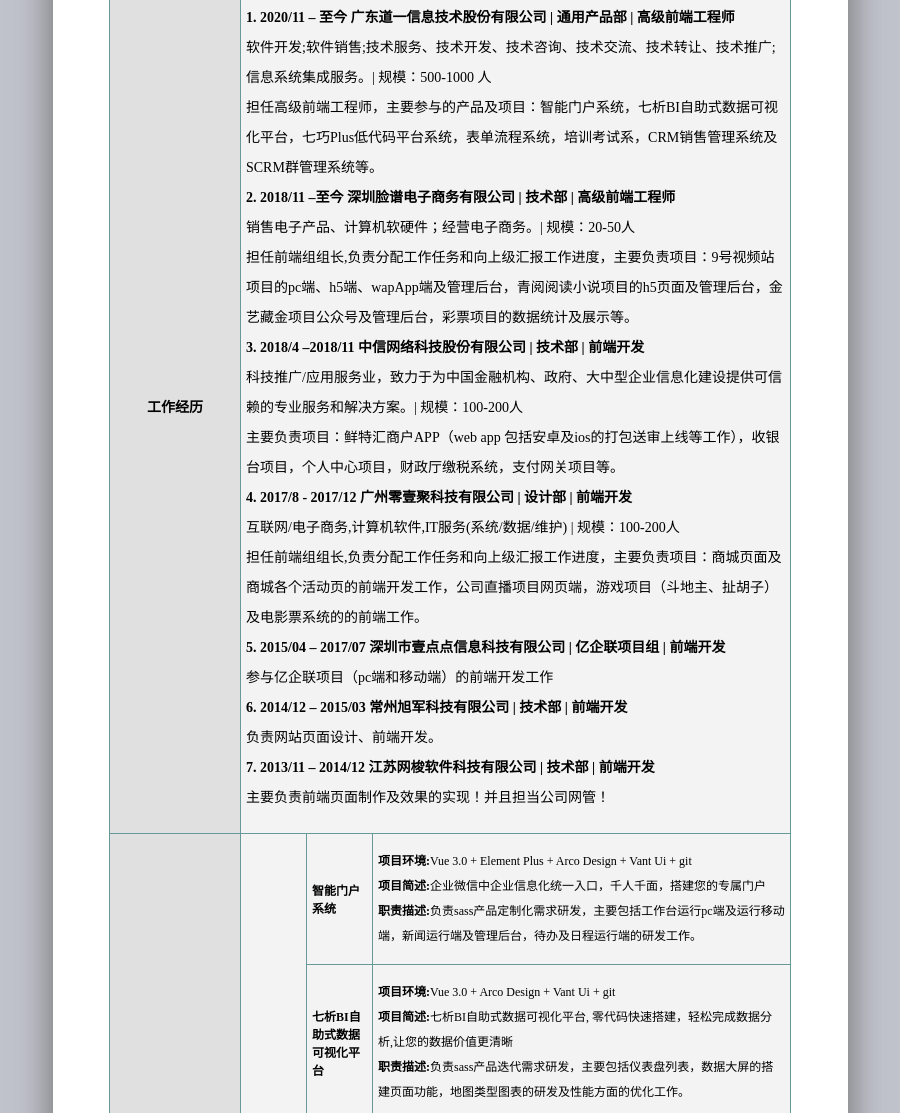
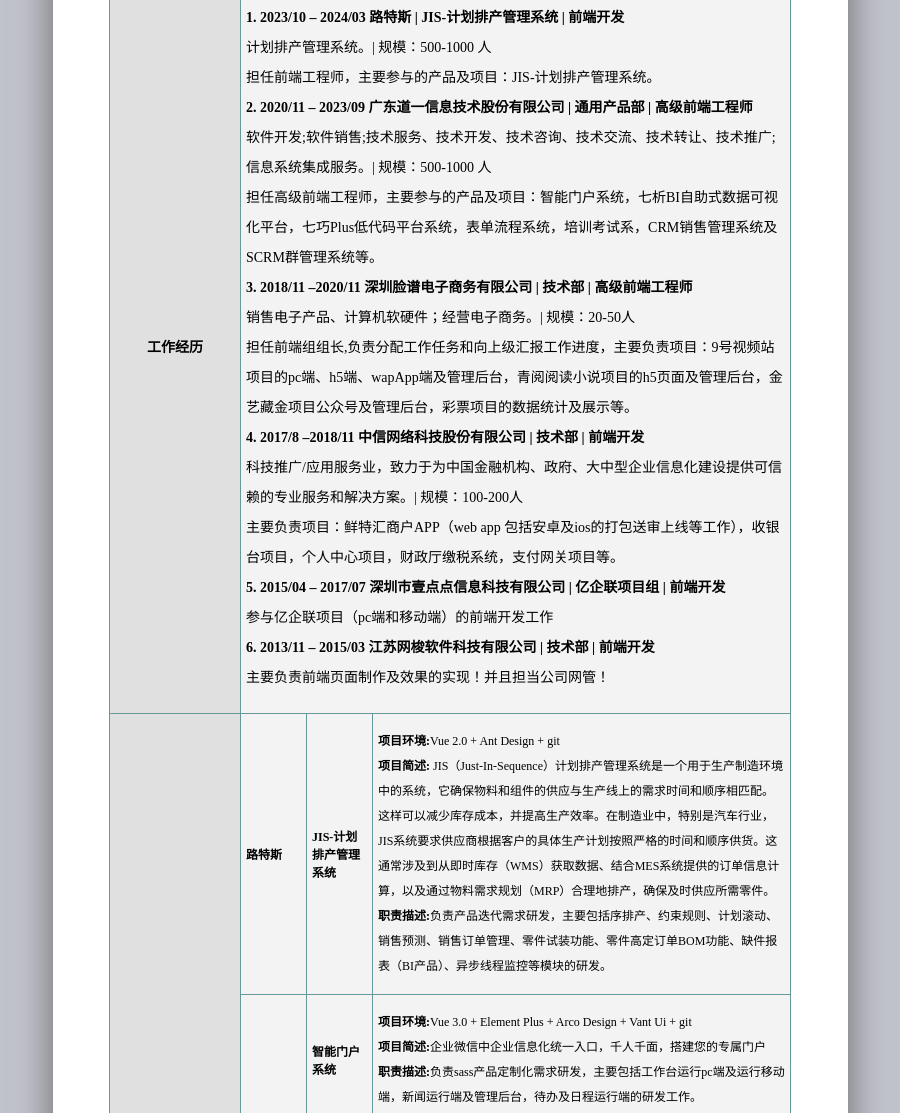
Before and after one commit to dlovel/dlovel.github.io, a plain HTML site: page index.html in a window 1280 px wide. Shown: the part 669-1782 px from the top of the page, without its empty margins (190-1090 px from the left). Drawn offline with nearby package versions, Linux system fonts and the light colour scheme.

Commit message:
更新简历

```diff
--- a/css/style.css
+++ b/css/style.css
@@ -41,6 +41,9 @@ div{outline:none;}
 .table_experience p{font-size:14px;line-height:30px;}
 
 .table_project{margin:0 auto;display: flex;align-items: center;border-bottom:1px solid #669999;}
+.table_project:last-child{
+	border-bottom: 0;
+}
 .table_project_left{width:55px;font-weight: bold;font-size:12px;text-align: left;flex:0 0 auto;padding:0 5px;}
 .table_project_right{width:calc(100% - 55px);border-left:1px solid #669999;}
 .table_project_item:after{content:"";display:block;clear:both;}
--- a/index.html
+++ b/index.html
@@ -243,7 +243,7 @@
 		],
 		professionalSkills:[
 			'精通HTML，CSS3，熟悉W3C标准和语义化标签，能够手写代码，实现各种动效，能够解决浏览器兼容性问题。会使用Canvas进行简单绘图，熟悉并会使用Echarts等插件绘制相关图形。',
-			'掌握JavaScript语言，熟悉vue框架，熟练使用cube-ui、VantUi、iview、ElementUI,bootstrap等UI框架,掌握less，sass，stylus,了解uni-app跨平台应用的前端框架,了解node、angular等前端框架。能够实现网页的动态效果与页面交互。',
+			'掌握JavaScript语言，熟悉vue框架，熟练使用Ant Design、VantUi、iview、ElementUI,bootstrap等UI框架,掌握less，sass，stylus,了解uni-app跨平台应用的前端框架,了解node、angular等框架。能够实现网页的动态效果与页面交互。',
 			'了解前端模块化开发，使用require.js框架进行模块化开发。',
 			'能熟练使用SVN、git版本管理工具和vite、webpack前端自动化构建工具。',
 			'具备良好的沟通能力和团队合作能力，在项目中积极与其他团队成员沟通交流，解决问题，推动项目进展。',
@@ -256,33 +256,32 @@
 			// '熟练使用git、svn等代码管理工具。了解使Axure RP等工具制作网站原型。'
 		],
 		workExperience:[
-
 			{
-				title:'2020/11 – 至今 广东道一信息技术股份有限公司 | 通用产品部 | 高级前端工程师',
+				title:'2023/10 – 2024/03 路特斯 | JIS-计划排产管理系统 | 前端开发',
+				content:[
+					'计划排产管理系统。| 规模：500-1000 人',
+					'担任前端工程师，主要参与的产品及项目：JIS-计划排产管理系统。'
+				]
+			},
+			{
+				title:'2020/11 – 2023/09 广东道一信息技术股份有限公司 | 通用产品部 | 高级前端工程师',
 				content:[
 					'软件开发;软件销售;技术服务、技术开发、技术咨询、技术交流、技术转让、技术推广;信息系统集成服务。| 规模：500-1000 人',
 					'担任高级前端工程师，主要参与的产品及项目：智能门户系统，七析BI自助式数据可视化平台，七巧Plus低代码平台系统，表单流程系统，培训考试系，CRM销售管理系统及SCRM群管理系统等。'
 				]
 			},
 			{
-				title:'2018/11 –至今 深圳脸谱电子商务有限公司 | 技术部 | 高级前端工程师',
+				title:'2018/11 –2020/11 深圳脸谱电子商务有限公司 | 技术部 | 高级前端工程师',
 				content:[
 					'销售电子产品、计算机软硬件；经营电子商务。| 规模：20-50人',
 					'担任前端组组长,负责分配工作任务和向上级汇报工作进度，主要负责项目：9号视频站项目的pc端、h5端、wapApp端及管理后台，青阅阅读小说项目的h5页面及管理后台，金艺藏金项目公众号及管理后台，彩票项目的数据统计及展示等。'
 				]
 			},
 			{
-				title:'2018/4 –2018/11 中信网络科技股份有限公司 | 技术部 | 前端开发',
+				title:'2017/8 –2018/11 中信网络科技股份有限公司 | 技术部 | 前端开发',
 				content:[
 					'科技推广/应用服务业，致力于为中国金融机构、政府、大中型企业信息化建设提供可信赖的专业服务和解决方案。| 规模：100-200人',
 					'主要负责项目：鲜特汇商户APP（web app 包括安卓及ios的打包送审上线等工作），收银台项目，个人中心项目，财政厅缴税系统，支付网关项目等。'
-				]
-			},
-			{
-				title:'2017/8 - 2017/12 广州零壹聚科技有限公司 | 设计部 | 前端开发',
-				content:[
-					'互联网/电子商务,计算机软件,IT服务(系统/数据/维护) | 规模：100-200人',
-					'担任前端组组长,负责分配工作任务和向上级汇报工作进度，主要负责项目：商城页面及商城各个活动页的前端开发工作，公司直播项目网页端，游戏项目（斗地主、扯胡子）及电影票系统的的前端工作。'
 				]
 			},
 			{
@@ -292,13 +291,7 @@
 				]
 			},
 			{
-				title:'2014/12 – 2015/03 常州旭军科技有限公司 | 技术部 | 前端开发',
-				content:[
-					'负责网站页面设计、前端开发。'
-				]
-			},
-			{
-				title:'2013/11 – 2014/12 江苏网梭软件科技有限公司 | 技术部 | 前端开发 ',
+				title:'2013/11 – 2015/03 江苏网梭软件科技有限公司 | 技术部 | 前端开发 ',
 				content:[
 					'主要负责前端页面制作及效果的实现！并且担当公司网管！'
 				]
@@ -306,6 +299,33 @@
 		],
 		// 项目经历
 		projectExperience: [
+		{
+				corporateName:'路特斯',
+				project:[
+					{
+						name:'JIS-计划排产管理系统',
+						info:[
+							{
+								title:'项目环境',
+								content:'Vue 2.0 + Ant Design + git '
+							},
+							{
+								title:'项目简述',
+								content:' JIS（Just-In-Sequence）计划排产管理系统是一个用于生产制造环境中的系统，它确保物料和组件的供应与生产线上的需求时间和顺序相匹配。这样可以减少库存成本，并提高生产效率。在制造业中，特别是汽车行业，JIS系统要求供应商根据客户的具体生产计划按照严格的时间和顺序供货。这通常涉及到从即时库存（WMS）获取数据、结合MES系统提供的订单信息计算，以及通过物料需求规划（MRP）合理地排产，确保及时供应所需零件。'
+							},
+							{
+								title:'职责描述',
+								content:'负责产品迭代需求研发，主要包括序排产、约束规则、计划滚动、销售预测、销售订单管理、零件试装功能、零件高定订单BOM功能、缺件报表（BI产品）、异步线程监控等模块的研发。'
+							},
+							{
+								title:'项目网址',
+								content:'',
+								link: ''
+							},
+						]
+					},
+				]
+			},
 			{
 				corporateName:'广东道一信息技术股份有限公司',
 				project:[
@@ -492,7 +512,7 @@
 								content:''
 							},
 							{
-								title:'',
+								title:'项目网址',
 								content:'青阅阅读小说项目',
 								link: 'http://47.112.36.44/wyxs-h5/#/'
 							},
@@ -518,7 +538,7 @@
 								content:''
 							},
 							{
-								title:'',
+								title:'项目网址',
 								content:'青阅阅读小说项目',
 								link: 'http://47.112.36.44/wyxs-h5/#/'
 							},
@@ -544,7 +564,7 @@
 								content:''
 							},
 							{
-								title:'',
+								title:'项目网址',
 								content:'金艺藏金项目',
 								link: 'http://47.104.232.111:8000/#/login?redirect=%2F'
 							},
@@ -659,11 +679,6 @@
 							},
 						]
 					},
-				]
-			},
-			{
-				corporateName:'广州零壹聚科技有限公司',
-				project:[
 					{
 						name:'唐人街商城',
 						info:[
@@ -705,28 +720,6 @@
 								title:'项目网址',
 								content:'',
 								link: ''
-							},
-						]
-					},
-					{
-						name:'电影票系统',
-						info:[
-							{
-								title:'项目环境',
-								content:'Vue + git'
-							},
-							{
-								title:'项目简述',
-								content:'致力于为商家提供整套完善的电影票在线选座系统，包括城市选择，影院选择，影院详情，电影票详情，座位选座，优惠券，订单等功能。'
-							},
-							{
-								title:'职责描述',
-								content:'根据产品需求,分析并给出最优的页面前端结构解决方案,与UI合作完成电影票系统页面前端的特效及与后台人员进行数据对接等。'
-							},
-							{
-								title:'项目网址',
-								content:'电影票系统网址：',
-								link: 'http://blog.dlovel.com/project/lyj/2017-12-2%E7%94%B5%E5%BD%B1%E7%A5%A8%E8%B4%AD%E4%B9%B0/%E9%A6%96%E9%A1%B5.html" target="_blank">http://blog.dlovel.com/project/lyj/2017-12-2%E7%94%B5%E5%BD%B1%E7%A5%A8%E8%B4%AD%E4%B9%B0/%E9%A6%96%E9%A1%B5.html'
 							},
 						]
 					},
@@ -784,14 +777,24 @@
 		],
 	  },
       created () {
-
+		// this.twoSum([3,2,3,6, 3,6,0], 6)
+		// console.log(this.twoSum([3,2,3,6, 3,6,0], 6))
       },
       computed: {
 
       },
       mounted () { },
       methods: {
-
+		twoSum(num, target) {
+			let len = num.length
+			for(let i=0; i<len; i++) {
+				for(let j =0; j<len; j++) {
+					if(i !== j && (num[i] + num[j]) == target) {
+						console.log('结果：',[i, j])
+					}
+				}
+			}
+		}
       },
     });
 </script>
```
Also changed, not shown: 2 other files.
